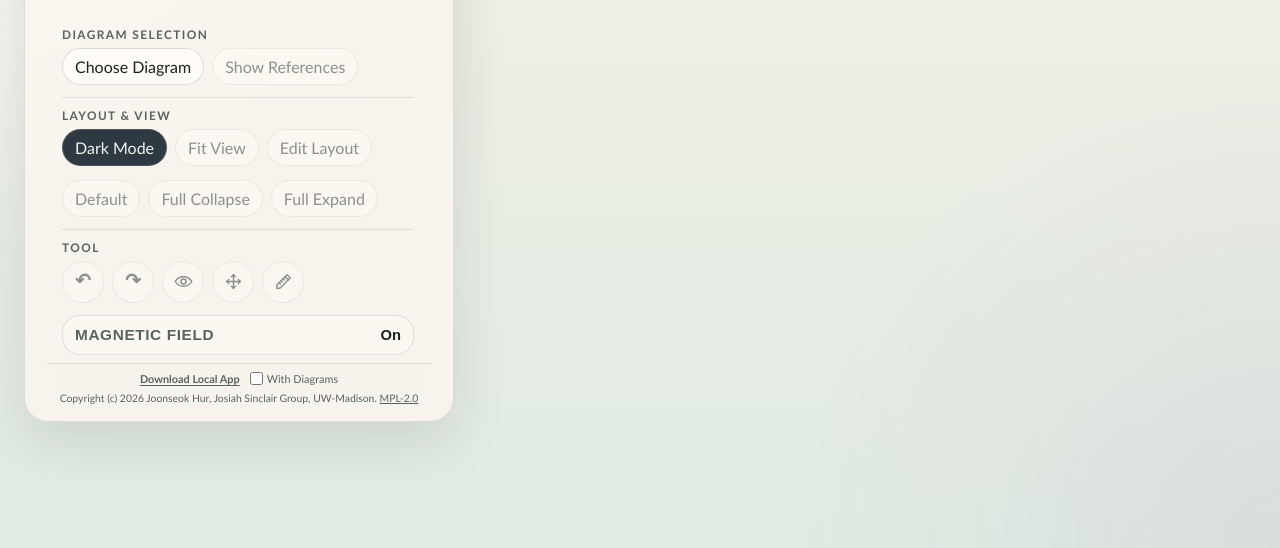
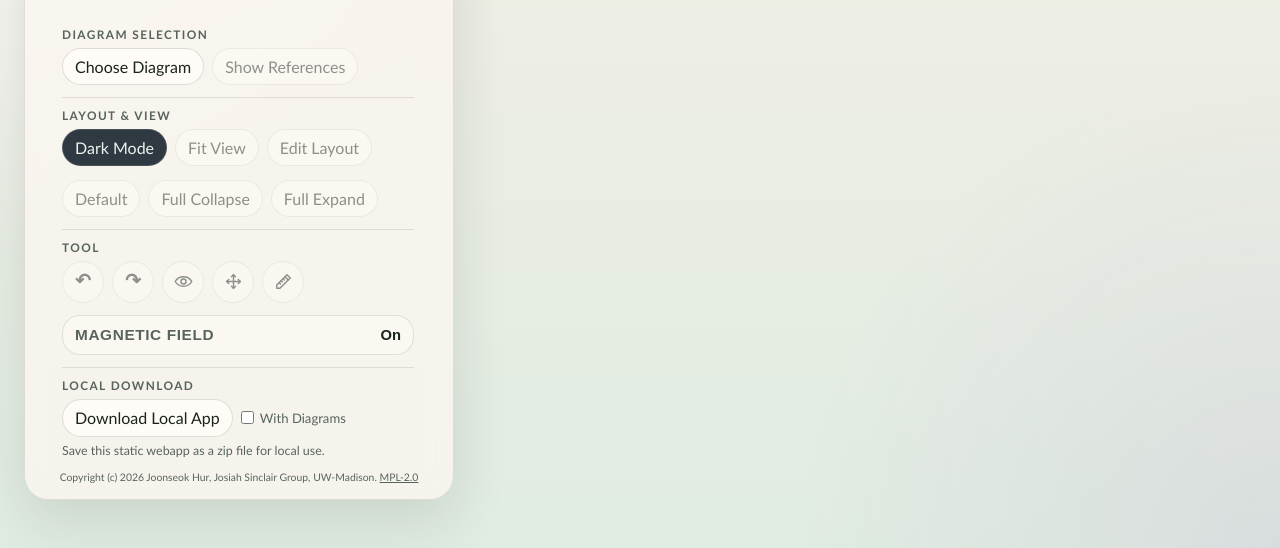
Before and after one commit to SinclairQuantumLab/Interactive-level-diagram, a plain HTML site: page index.html in a window 1280 px wide. Shown: the part 252-800 px from the top of the page. Drawn offline with Linux system fonts and the light colour scheme; no server answers.

Commit message:
Place local download in scroll content

```diff
--- a/index.html
+++ b/index.html
@@ -147,14 +147,19 @@
             </div>
           </section>
         </div>
+
+        <section class="control-group local-download-section" aria-label="Local app download controls">
+          <h2 class="control-group-title">Local Download</h2>
+          <div class="control-row">
+            <button id="download-local-app" type="button">Download Local App</button>
+            <label class="download-diagrams-toggle" for="download-local-app-with-diagrams">
+              <input id="download-local-app-with-diagrams" type="checkbox">
+              <span>With Diagrams</span>
+            </label>
+          </div>
+          <p class="control-group-hint">Save this static webapp as a zip file for local use.</p>
+        </section>
       </div>
-      <section class="panel-download-actions" aria-label="Local app download controls">
-        <button id="download-local-app" type="button">Download Local App</button>
-        <label class="download-diagrams-toggle" for="download-local-app-with-diagrams">
-          <input id="download-local-app-with-diagrams" type="checkbox">
-          <span>With Diagrams</span>
-        </label>
-      </section>
       <p class="panel-attribution">Copyright (c) 2026 Joonseok Hur, Josiah Sinclair Group, UW-Madison. <a href="LICENSE" target="_blank" rel="noopener noreferrer">MPL-2.0</a></p>
     </section>
 
--- a/src/styles.css
+++ b/src/styles.css
@@ -77,8 +77,8 @@ body {
   left: 24px;
   z-index: 10;
   display: grid;
-  grid-template-rows: minmax(0, 1fr) auto auto;
-  gap: 8px;
+  grid-template-rows: minmax(0, 1fr) auto;
+  gap: 12px;
   max-width: min(430px, calc(100vw - 48px));
   max-height: calc(100svh - 48px);
   overflow: hidden;
@@ -118,47 +118,13 @@ body {
   color: var(--accent);
 }
 
-.panel-download-actions {
-  display: flex;
-  align-items: center;
-  justify-content: center;
-  flex-wrap: wrap;
-  gap: 8px 10px;
-  padding-top: 8px;
-  border-top: 1px solid var(--panel-border);
-  color: var(--text-muted);
-  font-size: 0.68rem;
-  line-height: 1.2;
-}
-
-.panel-download-actions button {
-  appearance: none;
-  padding: 0;
-  border: 0;
-  background: transparent;
-  color: inherit;
-  font: inherit;
-  font-weight: 600;
-  text-decoration: underline;
-  text-decoration-thickness: 1px;
-  text-underline-offset: 0.16em;
-  cursor: pointer;
-}
-
-.panel-download-actions button:hover {
-  color: var(--accent);
-}
-
-.panel-download-actions button:disabled {
-  cursor: wait;
-  opacity: 0.55;
-}
-
 .download-diagrams-toggle {
   display: inline-flex;
   align-items: center;
-  gap: 4px;
-  color: inherit;
+  gap: 6px;
+  min-height: 38px;
+  color: var(--text-muted);
+  font-size: 0.82rem;
   cursor: pointer;
   user-select: none;
 }
@@ -168,6 +134,10 @@ body {
   height: 0.82rem;
   margin: 0;
   accent-color: var(--accent);
+}
+
+.local-download-section {
+  margin-top: 12px;
 }
 
 .hero-header {
```
